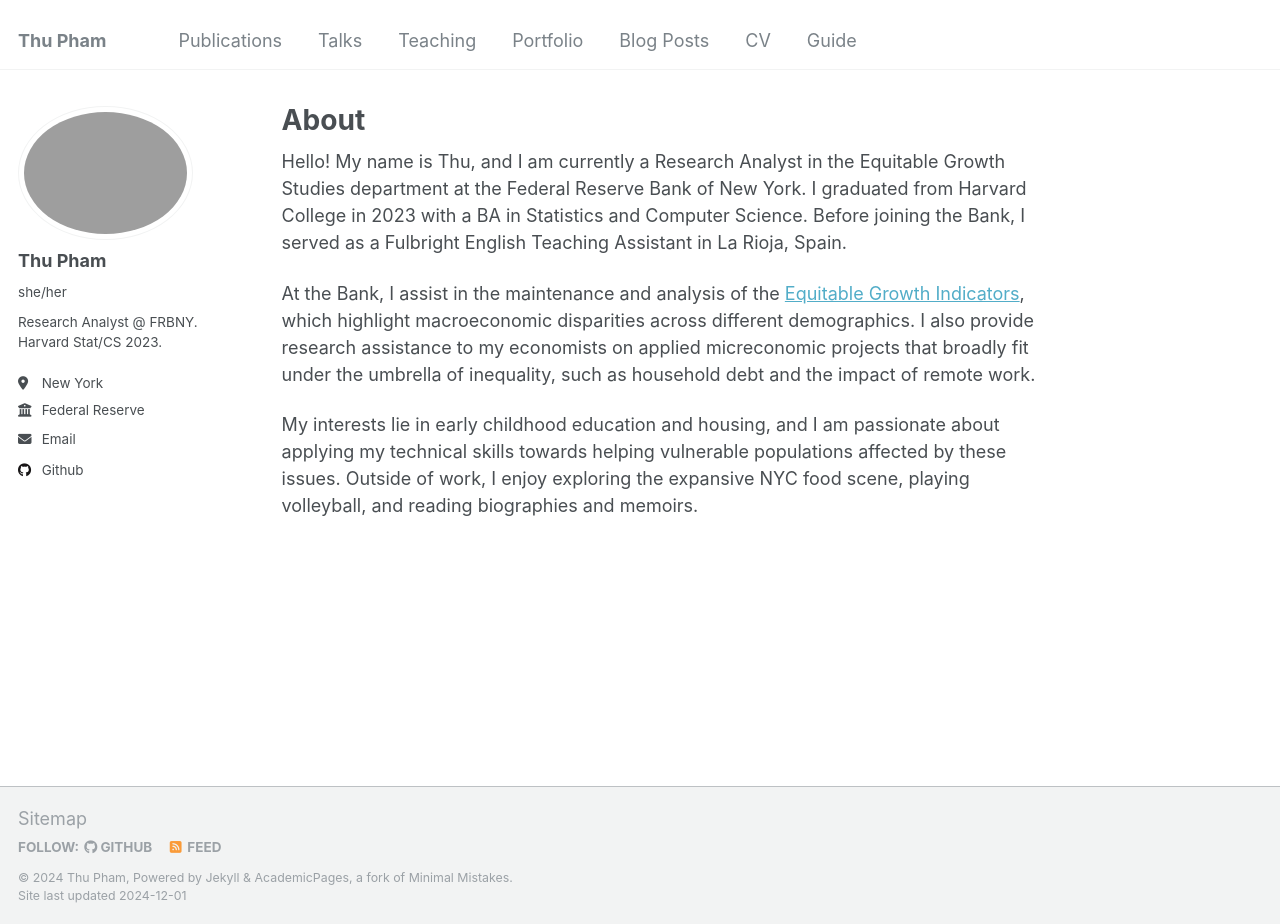
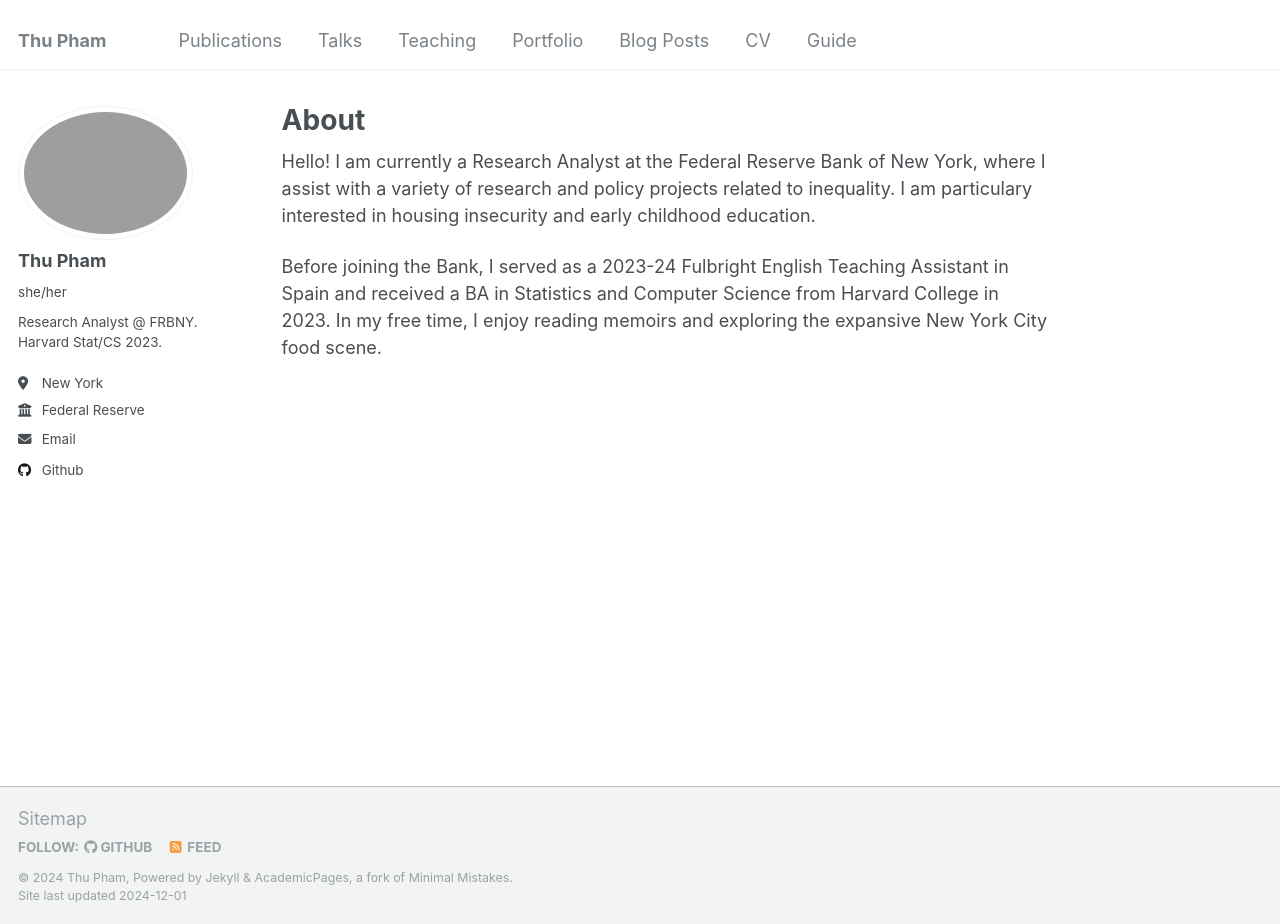
Before and after one commit to mtpham17/mtpham17.github.io, a Jekyll site: the page built from _pages/about.md, in a window 1280 px wide and 924 px high. Built offline with Jekyll 4.4.1, drawn with Linux system fonts in a browser that asks for light colours.

Commit message:
modifying bio

```diff
--- a/_pages/about.md
+++ b/_pages/about.md
@@ -7,8 +7,6 @@ redirect_from:
   - /about.html
 ---
 
-Hello! My name is Thu, and I am currently a Research Analyst in the Equitable Growth Studies department at the Federal Reserve Bank of New York. I graduated from Harvard College in 2023 with a BA in Statistics and Computer Science. Before joining the Bank, I served as a Fulbright English Teaching Assistant in La Rioja, Spain.
+Hello! I am currently a Research Analyst at the Federal Reserve Bank of New York, where I assist with a variety of research and policy projects related to inequality. I am particulary interested in housing insecurity and early childhood education.
 
-At the Bank, I assist in the maintenance and analysis of the [Equitable Growth Indicators](https://www.newyorkfed.org/research/equitable-growth-indicators), which highlight macroeconomic disparities across different demographics. I also provide research assistance to my economists on applied micreconomic projects that broadly fit under the umbrella of inequality, such as household debt and the impact of remote work.
-
-My interests lie in early childhood education and housing, and I am passionate about applying my technical skills towards helping vulnerable populations affected by these issues. Outside of work, I enjoy exploring the expansive NYC food scene, playing volleyball, and reading biographies and memoirs.
+Before joining the Bank, I served as a 2023-24 Fulbright English Teaching Assistant in Spain and received a BA in Statistics and Computer Science from Harvard College in 2023. In my free time, I enjoy reading memoirs and exploring the expansive New York City food scene.
```
